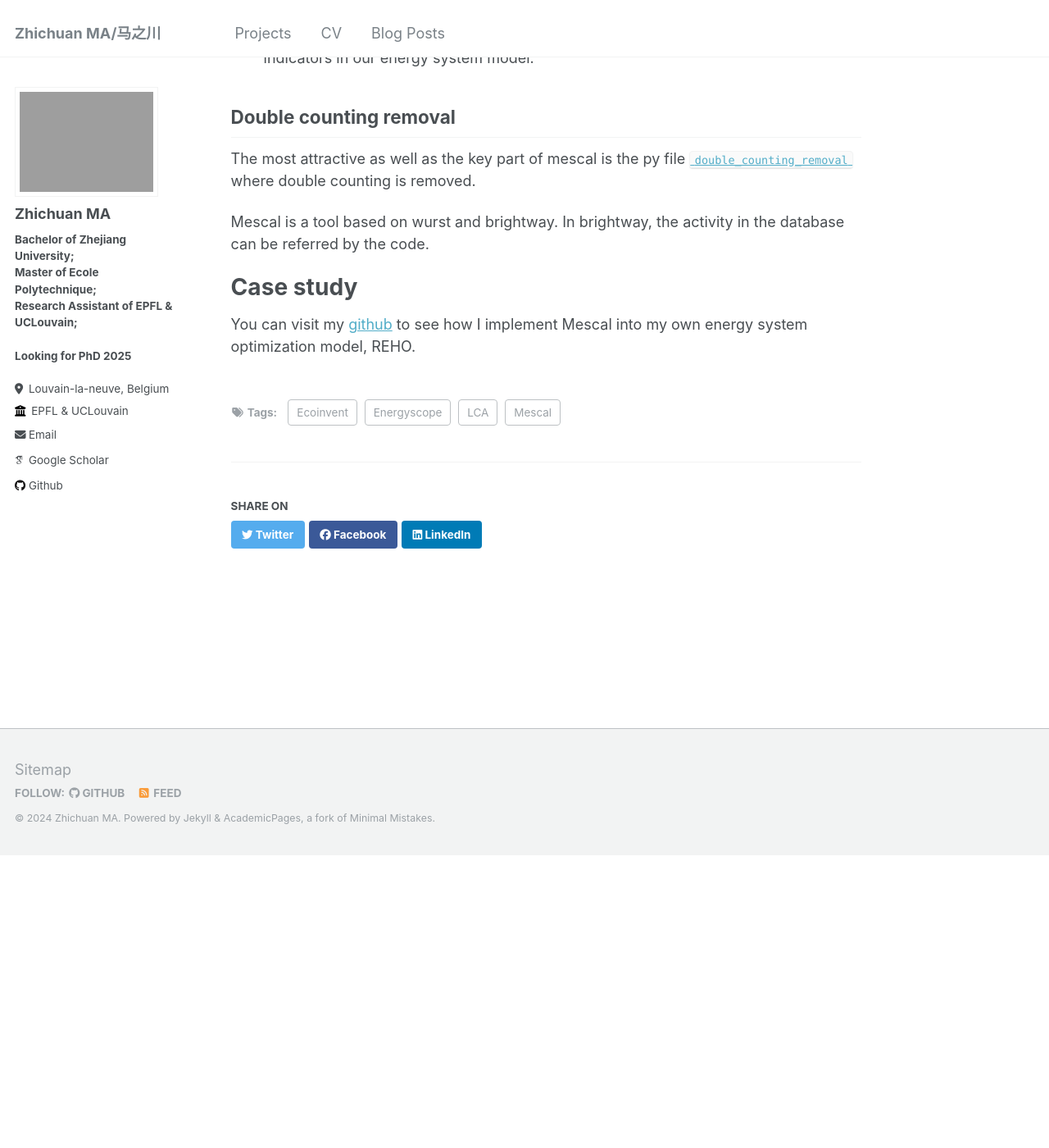
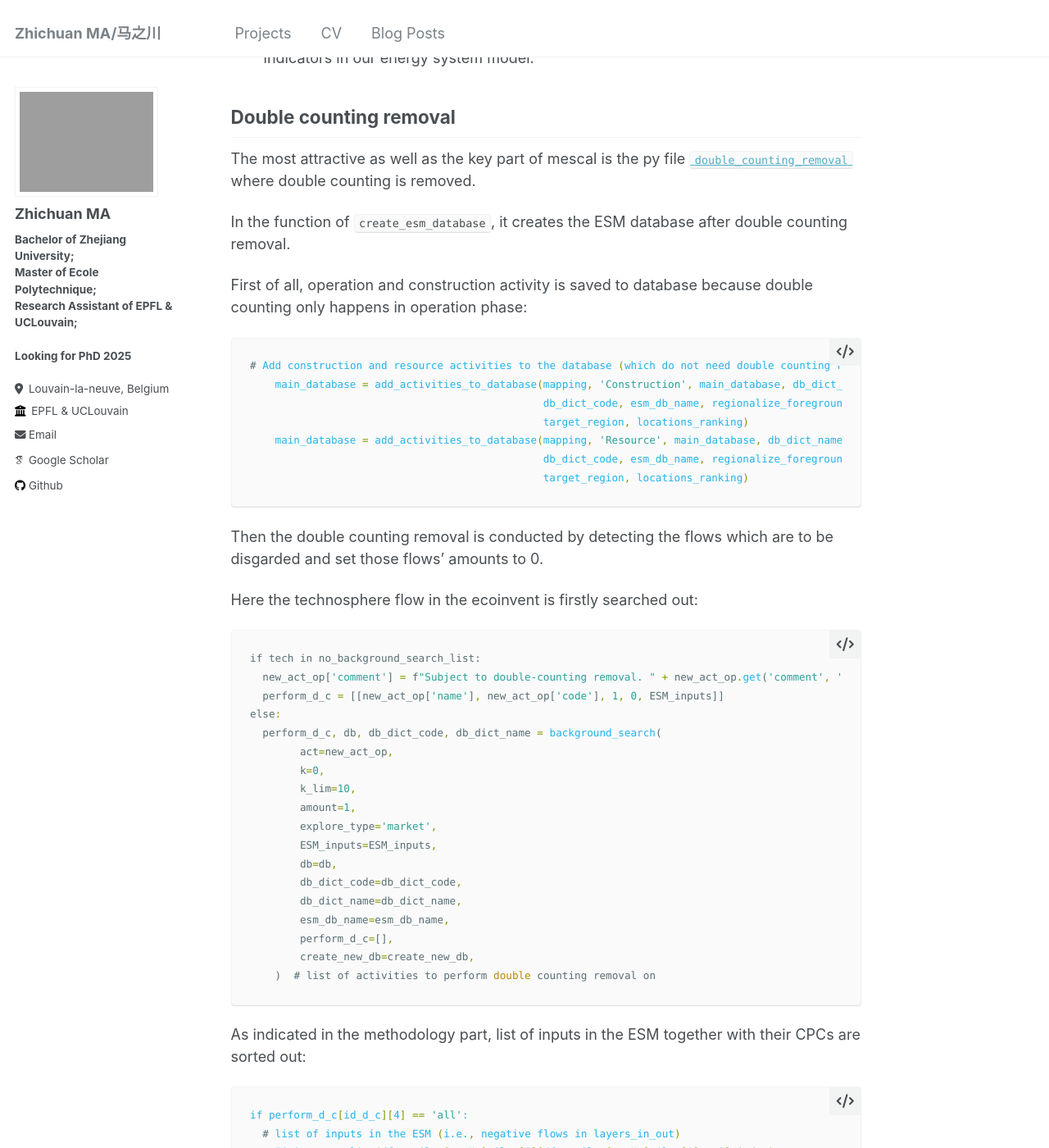
Before and after one commit to zhichuanma/zhichuanma.github.io, a Jekyll site: the page built from _posts/2024-08-26-blog-post-1.md, in a window 1280 px wide and 1400 px high, scrolled down 2420 px. Shown: the whole window at 82% size. Built offline with Jekyll 4.4.1, drawn with Linux system fonts in a browser that asks for light colours; some web fonts are replaced; before the commit the page ends 3464 px from its top, so only the background shows below that; some of the changed text lies outside the part shown.

Commit message:
post updated

````diff
--- a/_posts/2024-08-26-blog-post-1.md
+++ b/_posts/2024-08-26-blog-post-1.md
@@ -56,8 +56,86 @@ impact_abbrev = pd.read_csv(f'./REHO_data/{esm_location}/impact_abbrev.csv')
 
 The most attractive as well as the key part of mescal is the py file [`double_counting_removal`](https://github.com/matthieu-str/mescal/blob/master/mescal/double_counting.py) where double counting is removed.
 
-Mescal is a tool based on wurst and brightway. In brightway, the activity in the database can be referred by the code.
+In the function of `create_esm_database`, it creates the ESM database after double counting removal.
 
+First of all, operation and construction activity is saved to database because double counting only happens in operation phase:
+
+```scss
+# Add construction and resource activities to the database (which do not need double counting removal)
+    main_database = add_activities_to_database(mapping, 'Construction', main_database, db_dict_name,
+                                               db_dict_code, esm_db_name, regionalize_foregrounds, accepted_locations,
+                                               target_region, locations_ranking)
+    main_database = add_activities_to_database(mapping, 'Resource', main_database, db_dict_name,
+                                               db_dict_code, esm_db_name, regionalize_foregrounds, accepted_locations,
+                                               target_region, locations_ranking)
+```
+
+Then the double counting removal is conducted by detecting the flows which are to be disgarded and set those flows' amounts to 0.
+
+Here the technosphere flow in the ecoinvent is firstly searched out:
+
+```scss
+if tech in no_background_search_list:
+  new_act_op['comment'] = f"Subject to double-counting removal. " + new_act_op.get('comment', '')
+  perform_d_c = [[new_act_op['name'], new_act_op['code'], 1, 0, ESM_inputs]]
+else:
+  perform_d_c, db, db_dict_code, db_dict_name = background_search(
+        act=new_act_op,
+        k=0,
+        k_lim=10,
+        amount=1,
+        explore_type='market',
+        ESM_inputs=ESM_inputs,
+        db=db,
+        db_dict_code=db_dict_code,
+        db_dict_name=db_dict_name,
+        esm_db_name=esm_db_name,
+        perform_d_c=[],
+        create_new_db=create_new_db,
+    )  # list of activities to perform double counting removal on
+```
+As indicated in the methodology part, list of inputs in the ESM together with their CPCs are sorted out:
+```scss
+if perform_d_c[id_d_c][4] == 'all':
+  # list of inputs in the ESM (i.e., negative flows in layers_in_out)
+    ES_inputs = list(df_op.iloc[:, N:].iloc[i][df_op.iloc[:, N:].iloc[i] < 0].index)
+else:
+    ES_inputs = perform_d_c[id_d_c][4]
+
+# CPCs corresponding to the ESM list of inputs
+CPC_inputs = list(mapping_esm_flows_to_CPC_dict[inp] for inp in ES_inputs)
+CPC_inputs = [item for sublist in CPC_inputs for item in sublist]  # flatten the list of lists
+```
+Then the list containing the CPCs of all technosphere flows of the activity is sorted out:
+
+```scss
+# Creating the list containing the CPCs of all technosphere flows of the activity
+technosphere_inputs = get_technosphere_flows(new_act_op_d_c)
+technosphere_inputs_CPC = []
+
+for exc in technosphere_inputs:
+
+    database = exc['database']
+    code = exc['code']
+    act_flow = db_dict_code[(database, code)]
+
+    if 'classifications' in list(act_flow.keys()):
+        if 'CPC' in dict(act_flow['classifications']).keys():
+            technosphere_inputs_CPC.append(dict(act_flow['classifications'])['CPC'])
+        else:
+            technosphere_inputs_CPC.append('None')
+    else:
+        technosphere_inputs_CPC.append('None')
+```
+Then the technosphere flow for which should be set to 0 is generated.
+
+```scss
+# Finding the indices of technosphere flows that are also in the ESM inputs
+# (i.e., flows that we want to put to zero)
+set_CPC_inputs = set(CPC_inputs)
+id_technosphere_inputs_zero = [i for i, e in enumerate(technosphere_inputs_CPC) if e in set_CPC_inputs]
+```
+Then the similar procedures are repeated for construction. The amounts of those flows are set to zero while the amounts of the removed flow are also taken down in `ei_removal`.
 
 # Case study
 
````
